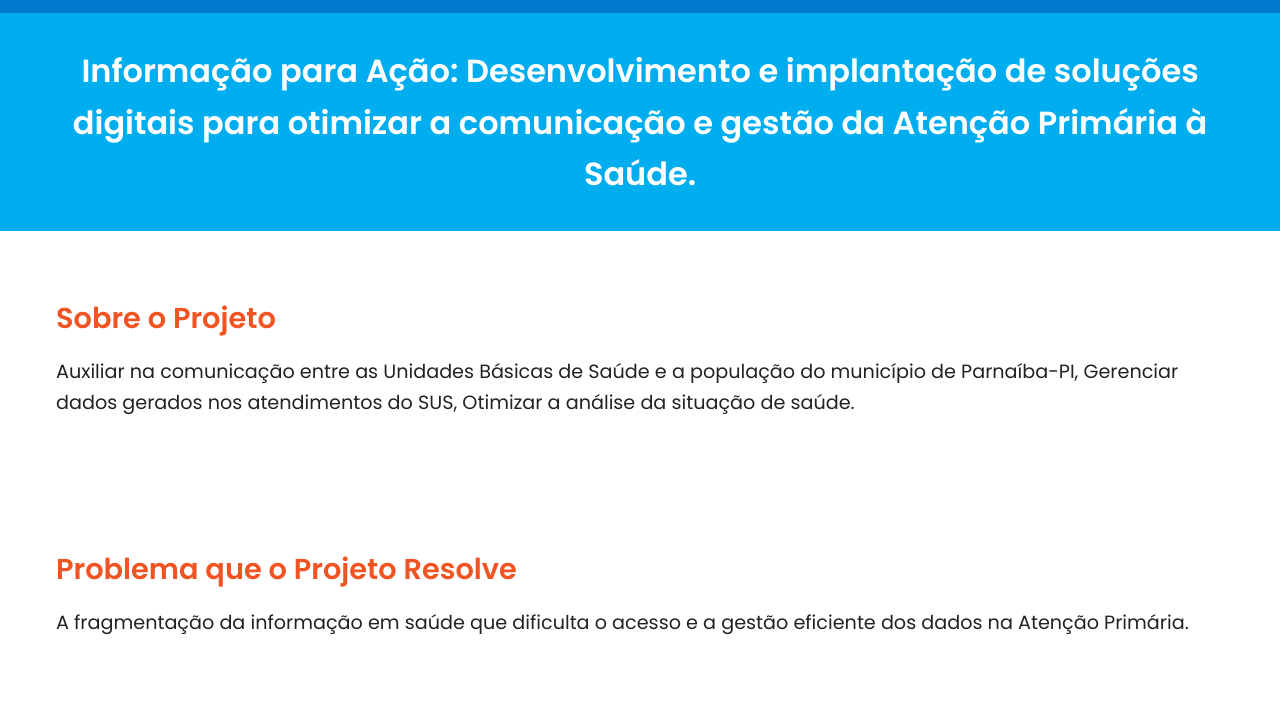
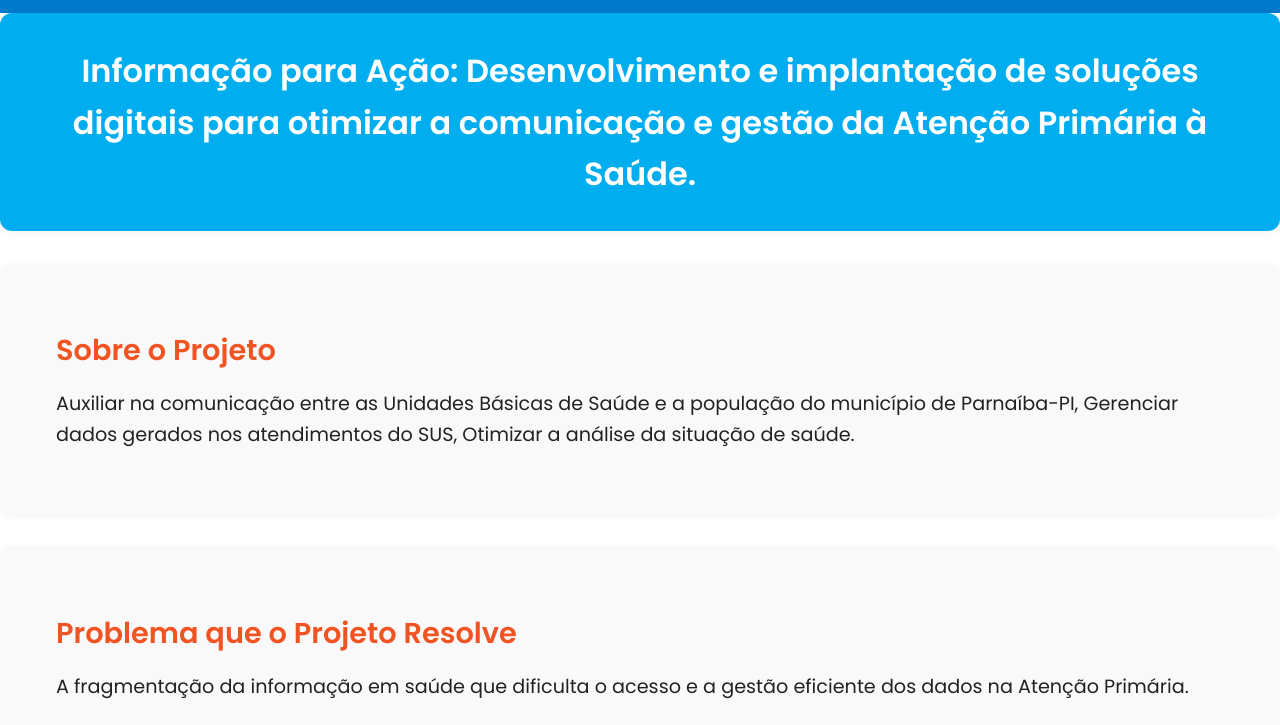
Before and after one commit to gaboliveira-alt/landing-page-petsaude, a plain HTML site: page index.html in a window 1280 px wide. Shown: the part 75-800 px from the top of the page. Drawn offline with Linux system fonts and the light colour scheme.

Commit message:
mais bonitinho eu acho

```diff
--- a/css/style.css
+++ b/css/style.css
@@ -100,3 +100,11 @@ footer {
         padding: 4rem 0;
     }
 }
+
+
+section {
+    border-radius: 12px;
+    background-color: #f9f9f9;
+    box-shadow: 0 2px 8px rgba(0,0,0,0.05);
+    margin-bottom: 2rem;
+}
```
